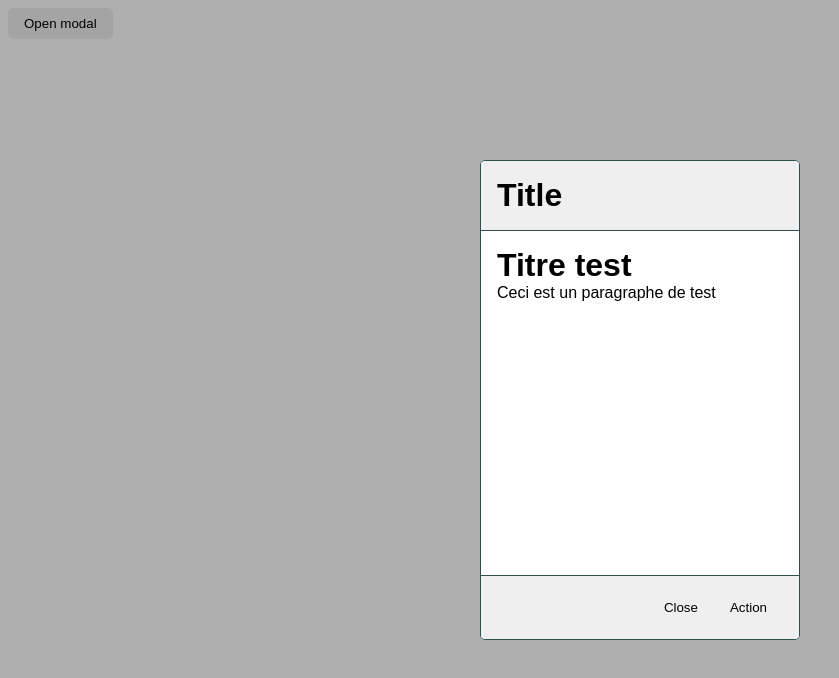
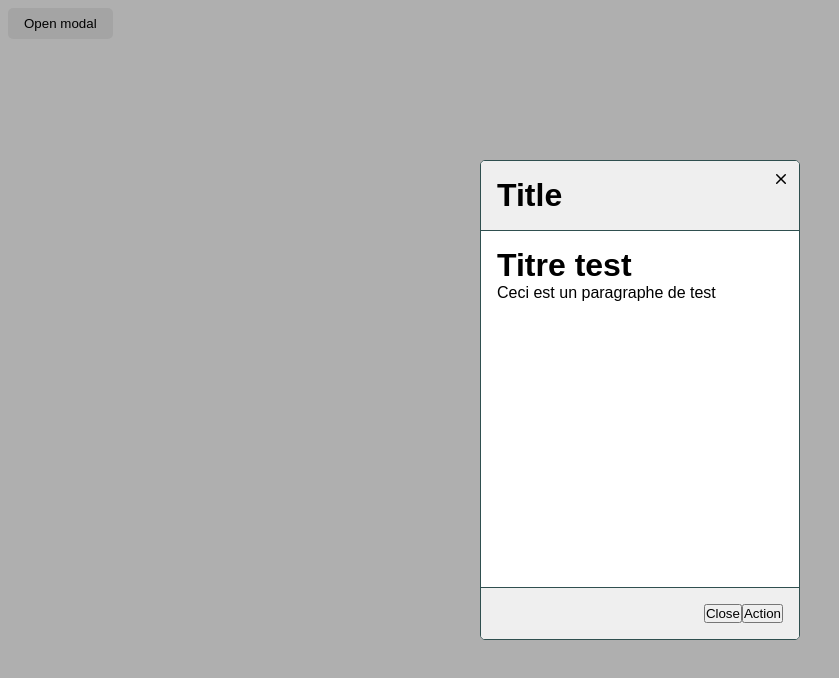
Before and after one commit to floriansimunek/react-modal, a React (Vite) app: page / in a window 1280 px wide. Both pictures are taken after a click on the button "Open modal". Shown: the top 678 px of the page, without its empty margins (0-839 px from the left). Built offline with nearby package versions, Linux system fonts and the light colour scheme.

Commit message:
✨ Feature#17 add closeicon (#18)
* 🏷️ Add types

* ✨ Add CloseIcon component

* ✨ Call CloseIcon component

* ♻️ Change Dialog buttons

* ✅ Add tests for closeIcon

```diff
--- /dev/null
+++ b/src/components/CloseIcon/index.tsx
@@ -0,0 +1,18 @@
+import { CloseIconProps } from '@types';
+
+const closeIcon: React.FC<CloseIconProps> = ({ onClick }) => {
+  return (
+    <div className="modal--icon-container" onClick={onClick}>
+      <svg
+        xmlns="http://www.w3.org/2000/svg"
+        viewBox="0 0 20 20"
+        fill="currentColor"
+        className="modal--icon modal--icon-close"
+        data-testid="modal--icon-close"
+      >
+        <path d="M6.28 5.22a.75.75 0 00-1.06 1.06L8.94 10l-3.72 3.72a.75.75 0 101.06 1.06L10 11.06l3.72 3.72a.75.75 0 101.06-1.06L11.06 10l3.72-3.72a.75.75 0 00-1.06-1.06L10 8.94 6.28 5.22z" />
+      </svg>
+    </div>
+  );
+};
+export default closeIcon;
--- a/src/components/Dialog/index.scss
+++ b/src/components/Dialog/index.scss
@@ -38,6 +38,16 @@
         padding: 1rem;
         font-weight: bold;
       }
+
+      .modal--icon-container {
+        position: absolute;
+        top: 0;
+        right: 0;
+
+        &:hover {
+          cursor: pointer;
+        }
+      }
     }
 
     &--body {
--- a/src/components/Dialog/index.tsx
+++ b/src/components/Dialog/index.tsx
@@ -1,4 +1,4 @@
-import Button from '@components/Button';
+import CloseIcon from '@components/CloseIcon';
 import { DialogProps } from '@types';
 import './index.scss';
 
@@ -12,11 +12,14 @@ const Dialog: React.FC<DialogProps> = ({ children, onClick }) => {
       <div className="modal__dialog" data-testid="modal__dialog">
         <div className="modal__dialog--header">
           <p className="modal__dialog--header-title">Title</p>
+          <CloseIcon onClick={onClick} />
         </div>
         <div className="modal__dialog--body">{children}</div>
         <div className="modal__dialog--footer">
-          <Button onClick={onClick}>Close</Button>
-          <Button>Action</Button>
+          <button type="button" onClick={onClick}>
+            Close
+          </button>
+          <button type="button">Action</button>
         </div>
       </div>
     </div>
--- a/src/components/Modal/index.scss
+++ b/src/components/Modal/index.scss
@@ -6,4 +6,16 @@
     padding: 0;
     box-sizing: border-box;
   }
+
+  .modal--icon-container {
+    padding: 0.5rem;
+    display: flex;
+    justify-content: center;
+    align-items: center;
+
+    .modal--icon {
+      width: 20px;
+      height: 20px;
+    }
+  }
 }
--- a/src/types/index.d.ts
+++ b/src/types/index.d.ts
@@ -11,3 +11,7 @@ export type DialogProps = {
 export type ModalProps = {
   children?: React.ReactNode;
 };
+
+export type CloseIconProps = {
+  onClick?: (event: React.MouseEvent<HTMLElement>) => void;
+};
```
Also changed, not shown: 1 other file (tests, documents, lock files or other folders).
